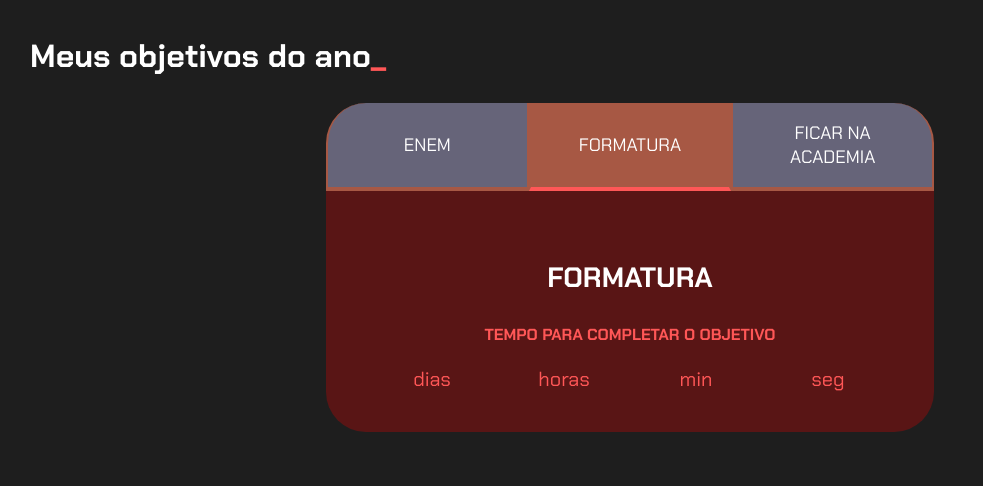
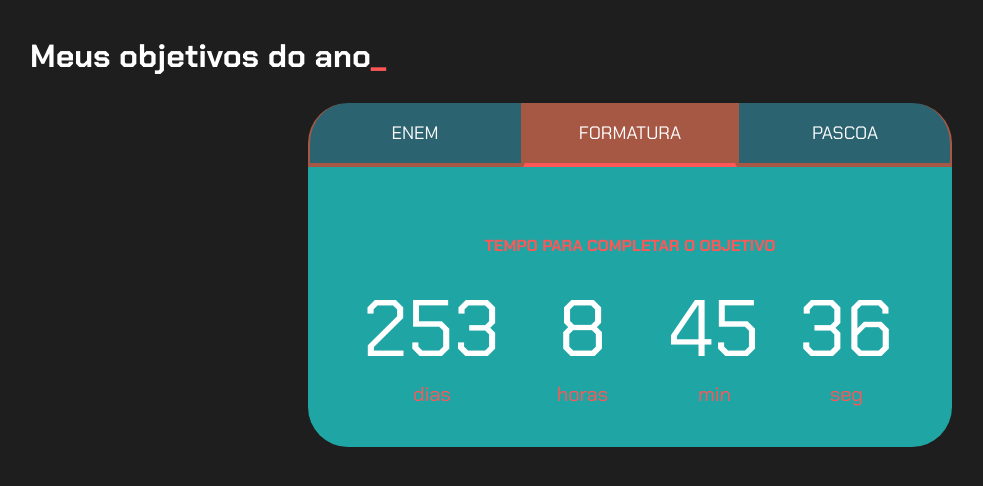
Before and after one commit to CLEUZINHA13/ENEM, a plain HTML site: page index.html in a window 1280 px wide. Both pictures are taken after a click on the button "FORMATURA". Shown: the whole page, without its empty margins (10-993 px from the left). Drawn offline with Linux system fonts and the light colour scheme.

Commit message:
Add files via upload

```diff
--- a/index.html
+++ b/index.html
@@ -15,11 +15,12 @@
             <div class="botoes">
                 <button class="botao ativo">ENEM</button>
                 <button class="botao">FORMATURA</button>
-                <button class="botao">FICAR NA ACADEMIA</button>
+                <button class="botao">PASCOA</button>
+
             </div>
             <div class="abas-textos">
                 <div class="aba-conteudo ativo">
-                    <h3 class="aba-conteudo-titulo-principal">ENEM</h3>
+                    <h3 class="aba-conteudo-titulo-principal"></h3>
                     <h4 class="aba-conteudo-titulo-secundario">Tempo para completar o objetivo</h4>
                     <div class="contador">
                         <div class="contador-digito">
@@ -41,47 +42,51 @@
                     </div>
                 </div>
                 <div class="aba-conteudo">
-                    <h3 class="aba-conteudo-titulo-principal">FORMATURA</h3>
+                    <h3 class="aba-conteudo-titulo-principal"></h3>
                     <h4 class="aba-conteudo-titulo-secundario">Tempo para completar o objetivo</h4>
                     <div class="contador">
                         <div class="contador-digito">
-                            <p class="contador-digito-numero" id="dias0"></p>
+                            <p class="contador-digito-numero" id="dias1"></p>
                             <p class="contador-digito-texto">dias</p>
                         </div>
                         <div class="contador-digito">
-                            <p class="contador-digito-numero" id="horas0"></p>
+                            <p class="contador-digito-numero" id="horas1"></p>
                             <p class="contador-digito-texto">horas</p>
                         </div>
                         <div class="contador-digito">
-                            <p class="contador-digito-numero" id="min0"></p>
+                            <p class="contador-digito-numero" id="min1"></p>
                             <p class="contador-digito-texto">min</p>
                         </div>
                         <div class="contador-digito">
-                            <p class="contador-digito-numero" id="seg0"></p>
+                            <p class="contador-digito-numero" id="seg1"></p>
                             <p class="contador-digito-texto">seg</p>
                         </div>
                     </div>
                 </div>
-
                 <div class="aba-conteudo">
-                    <h3 class="aba-conteudo-titulo-principal">FICAR NA ACADEMIA</h3>
+                    <h3 class="aba-conteudo-titulo-principal"></h3>
                     <h4 class="aba-conteudo-titulo-secundario">Tempo para completar o objetivo</h4>
                     <div class="contador">
                         <div class="contador-digito">
-                            <p class="contador-digito-numero" id="dias0"></p>
-                            <p class="contador-digito-texto">dias0</p>
+                            <p class="contador-digito-numero" id="dias2"></p>
+                            <p class="contador-digito-texto">dias</p>
                         </div>
                         <div class="contador-digito">
-                            <p class="contador-digito-numero" id="horas0"></p>
+                            <p class="contador-digito-numero" id="horas2"></p>
                             <p class="contador-digito-texto">horas</p>
                         </div>
                         <div class="contador-digito">
-                            <p class="contador-digito-numero" id="min0"></p>
+                            <p class="contador-digito-numero" id="min2"></p>
                             <p class="contador-digito-texto">min</p>
                         </div>
                         <div class="contador-digito">
-                            <p class="contador-digito-numero" id="seg0"></p>
+                            <p class="contador-digito-numero" id="seg2"></p>
                             <p class="contador-digito-texto">seg</p>
+                        </div>
+                    </div>
+                </div>
+                <div class="aba-conteudo">
+
                         </div>
                     </div>
                 </div>
--- a/main.js
+++ b/main.js
@@ -15,9 +15,9 @@ for (let i = 0; i < botoes.length; i++) {
 }
 
 const contadores = document.querySelectorAll(".contador");
-const tempoObjetivo1 = new Date("2025-11-09T00:00:00");
+const tempoObjetivo1 = new Date("2025-11-06T00:00:00");
 const tempoObjetivo2 = new Date("2025-12-18T00:00:00");
-const tempoObjetivo3 = new Date("2026-01-01T00:00:00");
+const tempoObjetivo3 = new Date("2025-04-20T00:00:00");
 
 const tempos = [tempoObjetivo1, tempoObjetivo2, tempoObjetivo3];
 
--- a/style.css
+++ b/style.css
@@ -5,8 +5,8 @@
     --verde: #ff5757;
     --branco: #FFFFFF;
     --botao-ativo: #a75844;
-    --botao-inativo: rgba(173, 170, 211, 0.5);
-    --texto-fundo: rgba(224, 0, 0, 0.3);
+    --botao-inativo: rgba(59, 168, 196, 0.5);
+    --texto-fundo: rgba(33, 243, 243, 0.637);
 }
 
 body {
```
